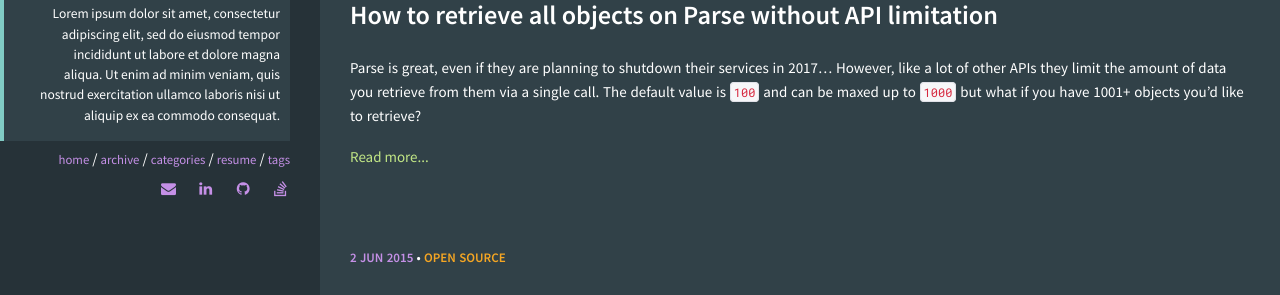
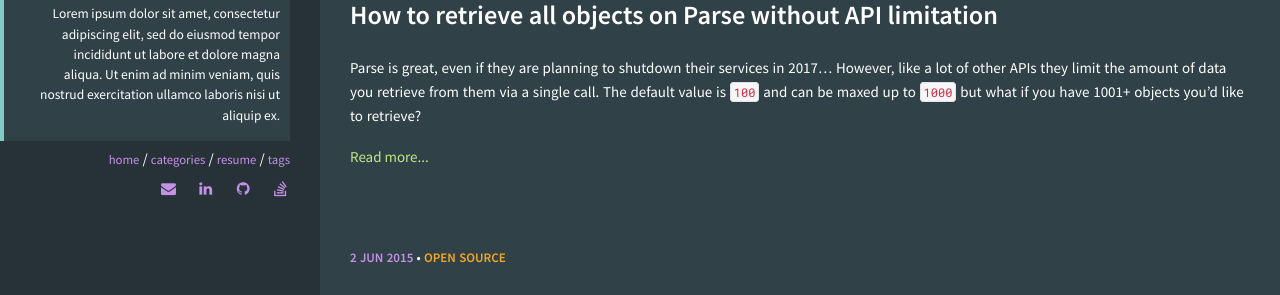
Before and after one commit to clemblanco/clemblanco.github.io, a Jekyll site: the page built from index.html, in a window 1280 px wide. Shown: the part 668-963 px from the top of the page. Built offline with Jekyll 4.4.1, drawn with Linux system fonts in a browser that asks for light colours.

Commit message:
Remove archive + rwd

```diff
--- a/_config.yml
+++ b/_config.yml
@@ -5,9 +5,9 @@
 #
 title: Clément Blanco
 email: mail@clem.io
-description: A simple and awesome blog theme powered by jekyll.
+description: A simple blog and resume around my technical life.
 url: https://clem.io
-keywords: ["Programming", "PHP", "Ruby"]
+keywords: ["Programming", "PHP", "Open Source", "Laravel", "JavaScript", "DevOps"]
 
 #
 ###################################
@@ -36,7 +36,7 @@ owner:
   name: Clément Blanco
   avatar: logo.png
   job: "Full Stack Web & Mobile Developer"
-  bio: "Lorem ipsum dolor sit amet, consectetur adipiscing elit, sed do eiusmod tempor incididunt ut labore et dolore magna aliqua. Ut enim ad minim veniam, quis nostrud exercitation ullamco laboris nisi ut aliquip ex ea commodo consequat."
+  bio: "Lorem ipsum dolor sit amet, consectetur adipiscing elit, sed do eiusmod tempor incididunt ut labore et dolore magna aliqua. Ut enim ad minim veniam, quis nostrud exercitation ullamco laboris nisi ut aliquip ex."
   email: mail@clem.io
   disqus-shortname:
   twitter:
--- a/_sass/components/_normalize.scss
+++ b/_sass/components/_normalize.scss
@@ -18,6 +18,7 @@ html {
 
 body {
   margin: 0;
+  background-color: $background-color;
 }
 
 /* HTML5 display definitions
--- a/_sass/pages/_layout.scss
+++ b/_sass/pages/_layout.scss
@@ -25,7 +25,10 @@
     width: 100px;
     height: 100px;
     float: none;
-    margin-bottom: 40px;
+    margin-bottom: 0;
+    @include media-query($small-screen) {
+      margin-bottom: 40px;
+    }
   }
   .author_name {
     display: block;
--- a/_sass/pages/_post.scss
+++ b/_sass/pages/_post.scss
@@ -2,7 +2,7 @@
 .post-listing {
   background-color: $background-secondary-color;
   position: absolute;
-  top: 400px;
+  top: 460px;
   z-index: 233;
   width: 100%;
   padding: 20px 20px 0;
```
Also changed, not shown: archive.html (deleted, +0 -35 lines).
